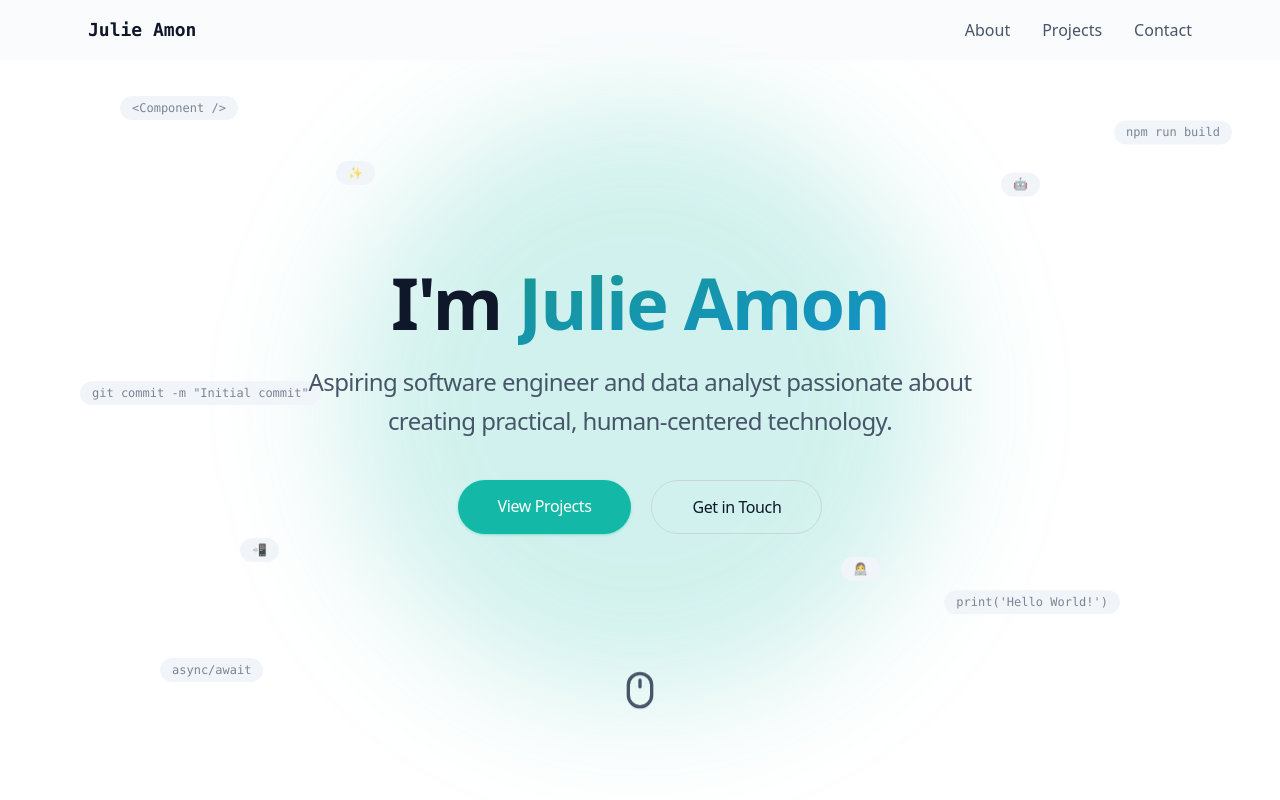
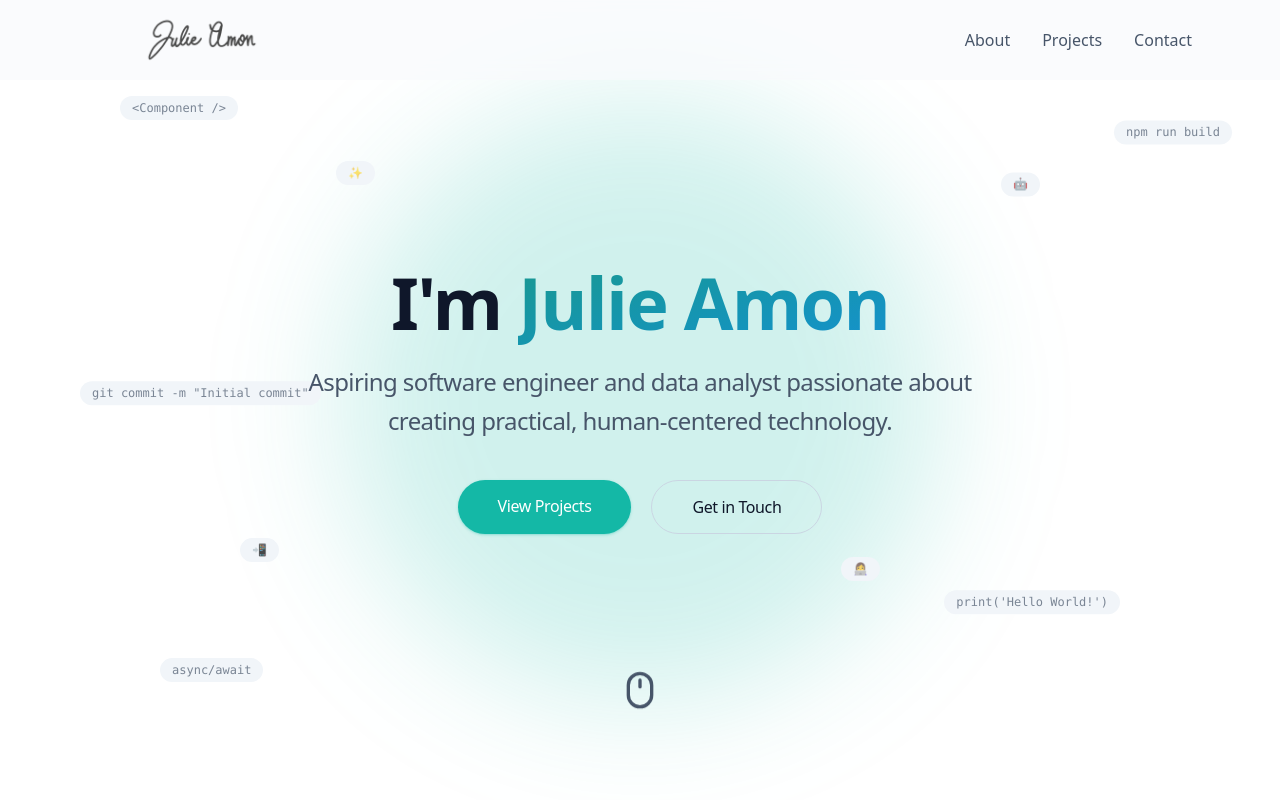
Before and after one commit to julieamononce/julieamon, a React (Vite) app: page / in a window 1280 px wide. Shown: the top 800 px of the page. Built offline with nearby package versions, Linux system fonts and the light colour scheme.

Commit message:
Logo CHANGE

```diff
--- a/src/components/Navbar.tsx
+++ b/src/components/Navbar.tsx
@@ -1,6 +1,4 @@
-// import { useState, useEffect } from "react";
-// import { motion, AnimatePresence } from "framer-motion";
-//import { Menu, X } from "lucide-react";
+import nameLogo from "../assets/Name.png";
 
 const items = [
     { name: "about", label: "About"},
@@ -10,13 +8,18 @@ const items = [
 
 const Navbar = () => {
     return (
-    <header className="fixed top-0 inset-x-0 z-50 py-4 backdrop-blur-sm bg-surface/70">
-    <nav className="max-w-6xl mx-auto px-6 flex items-center justify-between">
+    <header className="fixed top-0 inset-x-0 z-50 h-16 sm:h-20 backdrop-blur-sm bg-surface/70">
+    <nav className="max-w-6xl mx-auto px-6 h-full flex items-center justify-between">
         {/* Logo */}
         <a
         href="#"
-        className="font-mono text-lg font-semibold text-ink hover:text-accent transition-colors">
-            {'Julie Amon'}
+        aria-label="Julie Amon - Home"
+        className="flex items-center hover:opacity-80 transition-opacity">
+            <img
+                src={nameLogo}
+                alt="Julie Amon"
+                className="h-22 sm:h-32 w-auto object-contain"
+            />
         </a>
 
         {/* Navigation (responsive) */}
```
Also changed, not shown: src/assets/Name.png (added).
